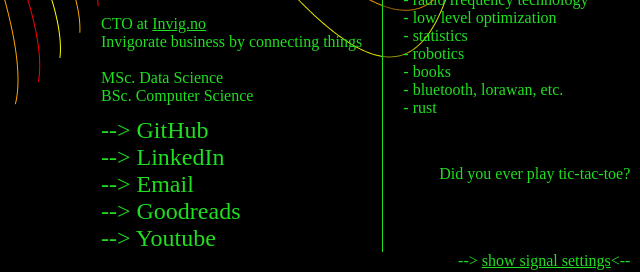
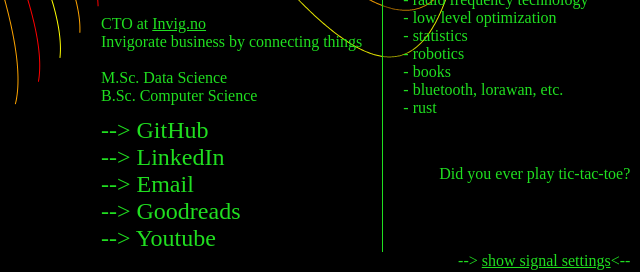
Before and after one commit to ChristofferHolmesland/ChristofferHolmesland.github.io, a plain HTML site: page index.html in a window 1280 px wide. Shown: the part 259-531 px from the top of the page, 315-955 px from the left. Drawn offline with Linux system fonts and the light colour scheme.

Commit message:
fix: Corrected education abbr

```diff
--- a/index.html
+++ b/index.html
@@ -158,8 +158,8 @@
           </p>
           <p>Invigorate business by connecting things</p>
           <br />
-          <p>MSc. Data Science</p>
-          <p>BSc. Computer Science</p>
+          <p>M.Sc. Data Science</p>
+          <p>B.Sc. Computer Science</p>
           <div id="links">
             <a href="https://github.com/ChristofferHolmesland" target="_blank"
               >--&gt; GitHub</a
```
